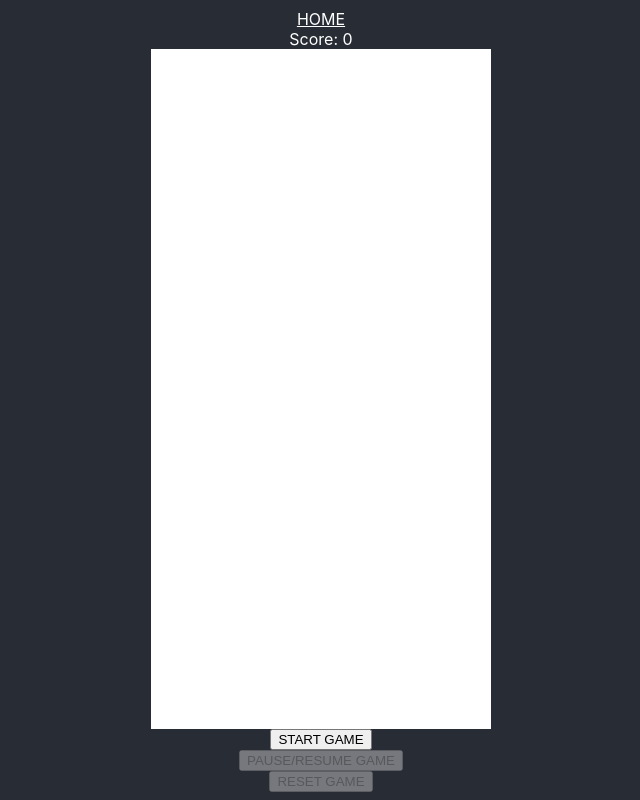
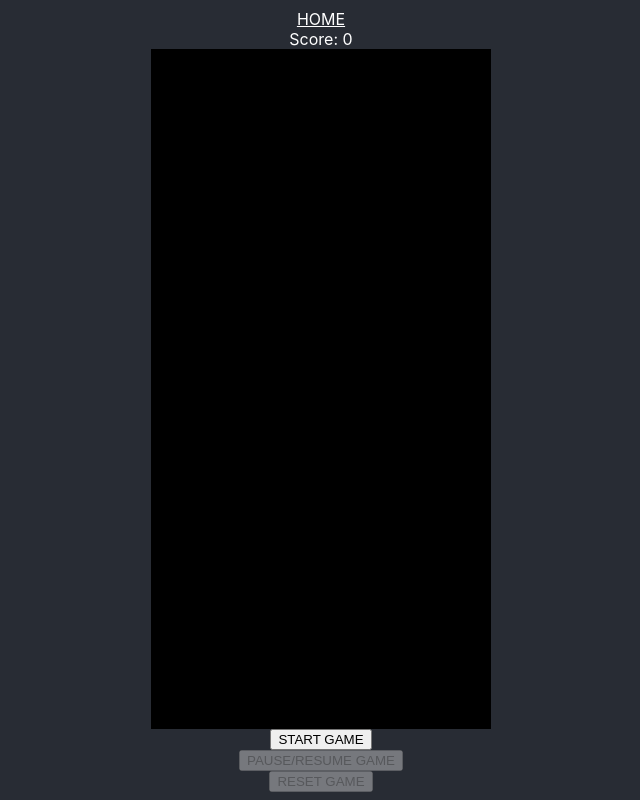
Before and after one commit to Kwen4758/kevin-site, a React (Create React App) app: page /tetris in a window 1280 px wide. Shown: the whole page, without its empty margins (319-959 px from the left). Built offline with nearby package versions, Linux system fonts and the light colour scheme.

Commit message:
chore: change tetris background to black

```diff
--- a/src/tetris/components/logic/constants.ts
+++ b/src/tetris/components/logic/constants.ts
@@ -48,7 +48,7 @@ export const TetrominoColorMap = {
   Hero: 'lightblue',
   Teewee: 'purple',
   Smashboy: 'yellow',
-  None: 'white',
+  None: 'black',
 };
 
 export interface TileIdentity {
--- a/src/tetris/components/tetris.module.css
+++ b/src/tetris/components/tetris.module.css
@@ -1,7 +1,8 @@
 .tile {
   width: 3.5vh;
   height: 3.5vh;
-  border: solid
+  border: solid;
+  color: black;
 }
 
 .flexRow, .flexColumn {
```
